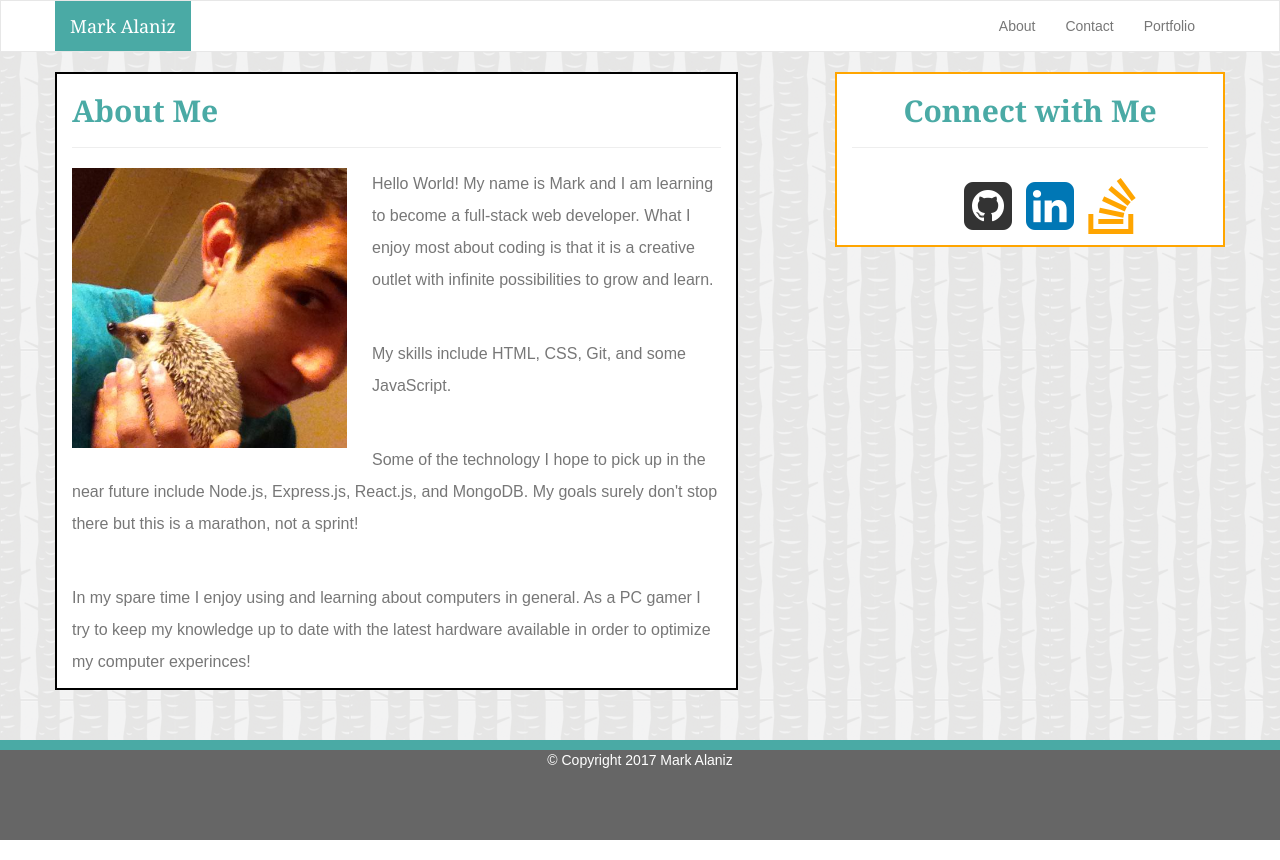
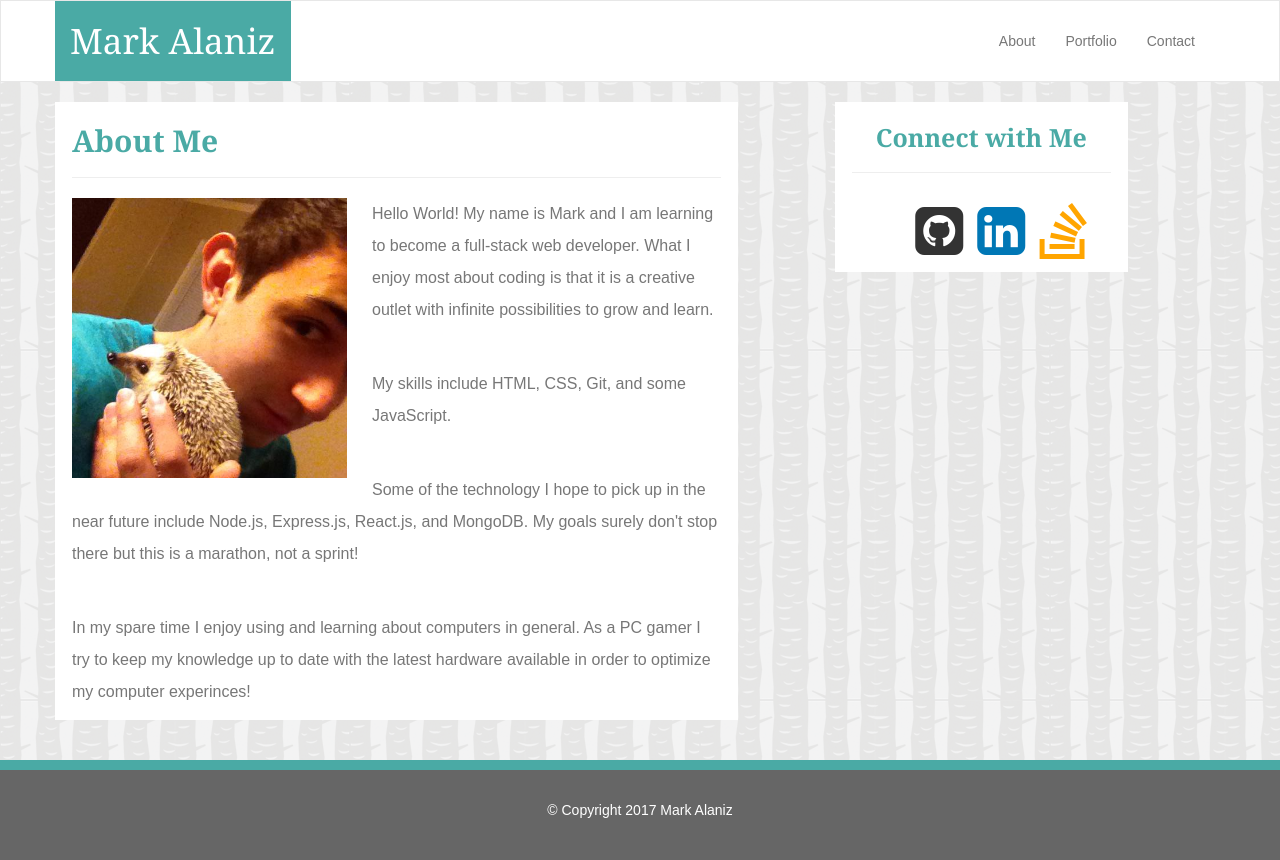
Before and after one commit to Digald/Bootstrap-Portfolio, a plain HTML site: page index.html in a window 1280 px wide. Drawn offline with nearby package versions, Linux system fonts and the light colour scheme.

Commit message:
finishing index.html

```diff
--- a/assets/css/style.css
+++ b/assets/css/style.css
@@ -28,15 +28,32 @@ NAVBAR
 .navbar-default .navbar-brand {
 	color: #ffffff;
 	background-color: #4aaaa5;
+	font-size: 35px;
 	font-family: 'Georgia', Times, Times New Roman, serif;
+	height: 80px;
+	line-height: 80px;
+	padding-top: 0;
 }
+
+nav li {
+	top: 15px;
+	height: 80px;
+	line-height: 80px;
+	padding-top: 0;
+}
+
+.navbar-toggle, .collapsed {
+	top: 15px;
+}
+
+
 
 /*=======
 CONTENT
 =======*/
 .article {
-	border: 2px solid black;
-	background-color: white;
+	border: 2px solid #ffffff;
+	background-color: #ffffff;
 }
 
 article h2 {
@@ -62,8 +79,8 @@ SIDEBAR
 */
 
 .aside {
-	border: 2px solid orange;
-	background-color: white;
+	border: 2px solid #ffffff;
+	background-color: #ffffff;
 }
 
 aside h2 {
@@ -71,7 +88,7 @@ aside h2 {
 	font-family: 'Georgia', Times, Times New Roman, serif;
 	font-weight: bold;
 	text-align: center;
-	font-size: 30px;
+	font-size: 25px;
 }
 
 .links {
@@ -109,5 +126,24 @@ FOOTER
 footer p {
 	color: #ffffff;
 	text-align: center;
-	margin: auto 0;
+	margin: 30px 0 25px 0;
 }
+
+/*===========
+MEDIA QUERY
+===========*/
+@media only screen and (max-width: 1007px) {
+
+	#wrap {
+		line-height: 1.7;
+	}
+	.aside {
+		margin-top: 20px;
+	}
+
+	section img {
+		float: none;
+		width: 100%;
+		height: auto;
+	}
+}
--- a/index.html
+++ b/index.html
@@ -32,9 +32,9 @@
                 <!-- Collect the nav links, forms, and other content for toggling -->
                 <div class="collapse navbar-collapse" id="bs-example-navbar-collapse-1">
                     <ul class="nav navbar-nav navbar-right">
-                        <li><a href="#">About</a></li>
-                        <li><a href="#">Contact</a></li>
-                        <li><a href="#">Portfolio</a></li>
+                        <li><a href="index.html">About</a></li>
+                        <li><a href="portfolio.html">Portfolio</a></li>
+                        <li><a href="contact.html">Contact</a></li>
                     </ul>
                 </div>
                 <!-- /.navbar-collapse -->
@@ -66,7 +66,7 @@
                 <div class="col-md-1">
                 </div>
 
-                <aside class="col-md-4 aside">
+                <aside class="col-md-3 aside">
                     <h2>Connect with Me</h2>
                     <hr>
                     <ul class="links">
@@ -75,6 +75,9 @@
                         <li><a href="https://stackoverflow.com/users/8594969/marka?tab=profile" target="_blank"><i class="fa fa-stack-overflow fa-4x" aria-hidden="true"></i></a></li>
                     </ul>
                 </aside>
+
+                <div class="col-md-1">
+                </div>
 
             </div> <!-- END FIRST ROW -->
         </div> <!-- END ROW CONTAINER -->
```
